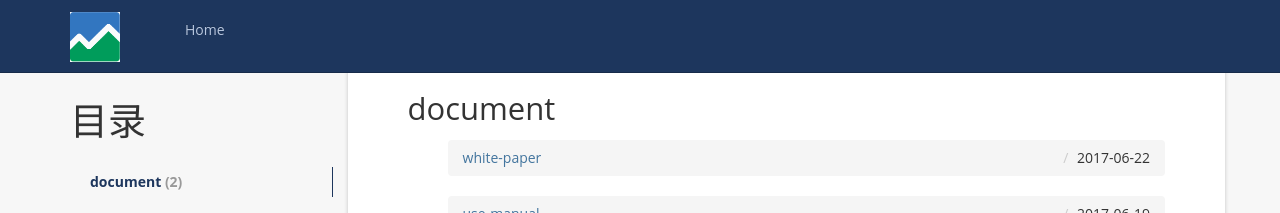
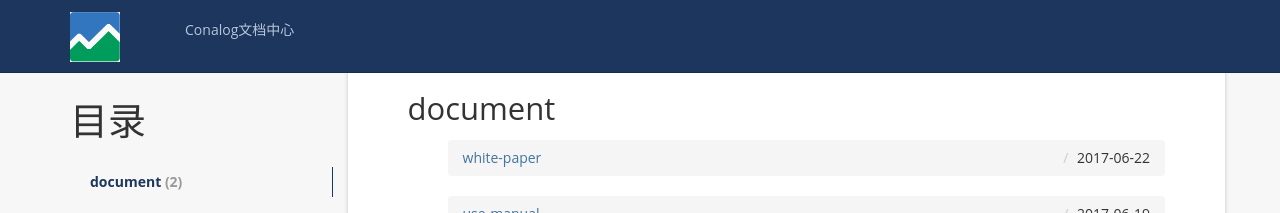
Before and after one commit to Orientsoft/conalog-doc, a Jekyll site: the page built from index.html, in a window 1280 px wide. Shown: the top 213 px of the page. Built offline with Jekyll 4.4.1, drawn with Linux system fonts in a browser that asks for light colours; nearby versions of some CDN libraries; the list of posts is cut into pages by our own code; comment, search, counter and statistics services are not loaded.

Commit message:
Update header.html

```diff
--- a/_includes/header.html
+++ b/_includes/header.html
@@ -16,7 +16,7 @@
           <!--<a href="{{ '/' | prepend: site.baseurl }}">Home</a>-->
         <!--</li>-->
         <li>
-          <a href="{{ '/categories/' | prepend: site.baseurl }}">Home</a>
+          <a href="{{ '/categories/' | prepend: site.baseurl }}">Conalog文档中心</a>
         </li>
         <!--<li>-->
           <!--<a href="{{ '/tag' | prepend: site.baseurl }}">小类内聚</a>-->
```
